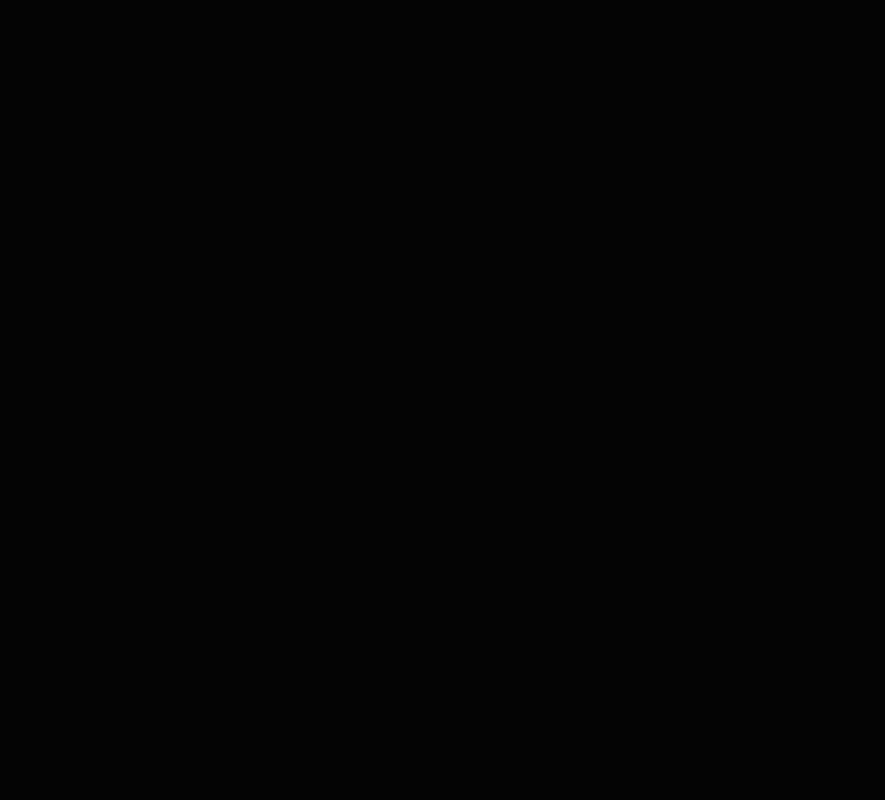
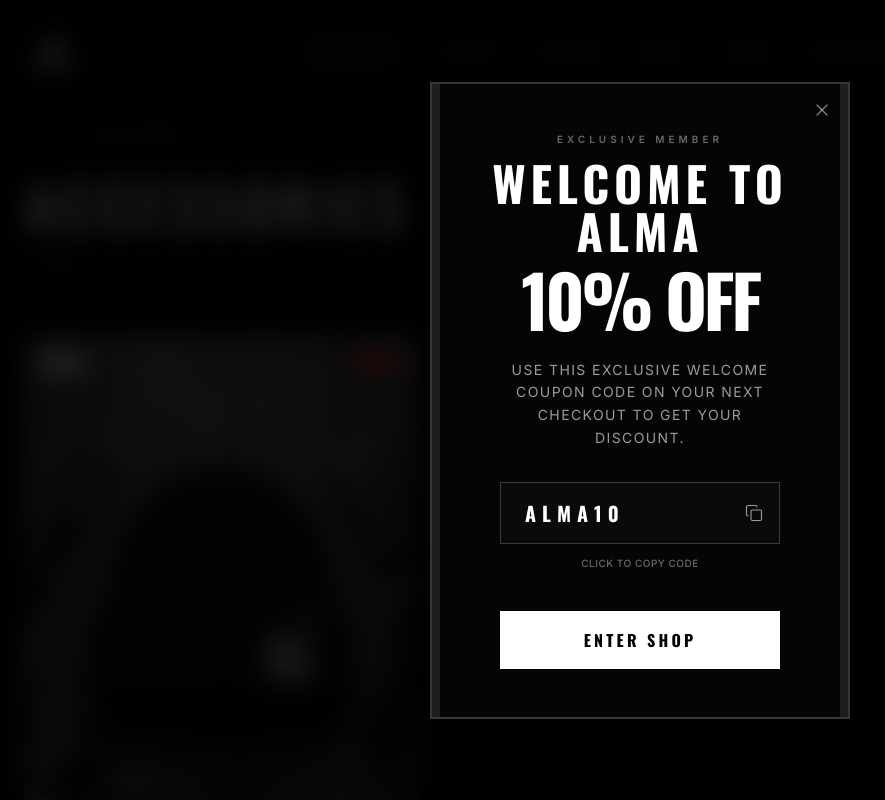
Before and after one commit to Automize-LTDA/almashop, a React (Vite) app: page /store/category/accessories in a window 1280 px wide. Before the commit this address had no page. Shown: the top 800 px of the page, without its empty margins (0-885 px from the left). Built offline with nearby package versions, Linux system fonts and the light colour scheme.

Commit message:
Implement category pages, promotions section, always-on welcome modal, and new beanie accessory product

```diff
--- a/src/App.tsx
+++ b/src/App.tsx
@@ -2,6 +2,7 @@ import { BrowserRouter as Router, Routes, Route } from 'react-router-dom';
 import PrivateAccess from './pages/PrivateAccess';
 import Home from './pages/Home';
 import ProductDetail from './pages/ProductDetail';
+import CategoryPage from './pages/CategoryPage';
 import StoreLayout from './layouts/StoreLayout';
 import { AnimatePresence } from 'framer-motion';
 
@@ -14,6 +15,7 @@ function App() {
           <Route path="/store" element={<StoreLayout />}>
             <Route index element={<Home />} />
             <Route path="product/:id" element={<ProductDetail />} />
+            <Route path="category/:category" element={<CategoryPage />} />
           </Route>
         </Routes>
       </AnimatePresence>
--- a/src/components/Navbar.tsx
+++ b/src/components/Navbar.tsx
@@ -47,11 +47,11 @@ export default function Navbar({ onOpenCart, cartCount }: NavbarProps) {
           {/* Desktop Links */}
           <div className="hidden md:flex items-center space-x-8 text-xs tracking-[0.2em] uppercase font-medium">
             <Link to="/store" className="text-white hover:text-gray-400 transition-colors">{t('nav.new_drop')}</Link>
-            <Link to="/store" className="text-white hover:text-gray-400 transition-colors">{t('nav.shop')}</Link>
-            <Link to="/store" className="text-white/60 hover:text-white transition-colors">{t('nav.tshirts')}</Link>
-            <Link to="/store" className="text-white/60 hover:text-white transition-colors">{t('nav.hoodies')}</Link>
-            <Link to="/store" className="text-white/60 hover:text-white transition-colors">{t('nav.pants')}</Link>
-            <Link to="/store" className="text-white/60 hover:text-white transition-colors">{t('nav.accessories')}</Link>
+            <Link to="/store/category/tshirts" className="text-white/60 hover:text-white transition-colors">{t('nav.tshirts')}</Link>
+            <Link to="/store/category/hoodies" className="text-white/60 hover:text-white transition-colors">{t('nav.hoodies')}</Link>
+            <Link to="/store/category/pants" className="text-white/60 hover:text-white transition-colors">{t('nav.pants')}</Link>
+            <Link to="/store/category/shoes" className="text-white/60 hover:text-white transition-colors">{t('nav.shoes')}</Link>
+            <Link to="/store/category/accessories" className="text-white/60 hover:text-white transition-colors">{t('nav.accessories')}</Link>
           </div>
 
           {/* Icons */}
@@ -102,10 +102,11 @@ export default function Navbar({ onOpenCart, cartCount }: NavbarProps) {
 
             <div className="flex flex-col space-y-6 text-2xl font-display font-medium uppercase tracking-widest">
               <Link to="/store" onClick={() => setMobileMenuOpen(false)}>{t('nav.new_drop')}</Link>
-              <Link to="/store" onClick={() => setMobileMenuOpen(false)}>{t('nav.shop')}</Link>
-              <Link to="/store" className="text-white/60" onClick={() => setMobileMenuOpen(false)}>{t('nav.tshirts')}</Link>
-              <Link to="/store" className="text-white/60" onClick={() => setMobileMenuOpen(false)}>{t('nav.hoodies')}</Link>
-              <Link to="/store" className="text-white/60" onClick={() => setMobileMenuOpen(false)}>{t('nav.pants')}</Link>
+              <Link to="/store/category/tshirts" className="text-white/60" onClick={() => setMobileMenuOpen(false)}>{t('nav.tshirts')}</Link>
+              <Link to="/store/category/hoodies" className="text-white/60" onClick={() => setMobileMenuOpen(false)}>{t('nav.hoodies')}</Link>
+              <Link to="/store/category/pants" className="text-white/60" onClick={() => setMobileMenuOpen(false)}>{t('nav.pants')}</Link>
+              <Link to="/store/category/shoes" className="text-white/60" onClick={() => setMobileMenuOpen(false)}>{t('nav.shoes')}</Link>
+              <Link to="/store/category/accessories" className="text-white/60" onClick={() => setMobileMenuOpen(false)}>{t('nav.accessories')}</Link>
             </div>
           </motion.div>
         )}
--- a/src/components/WelcomeDiscountModal.tsx
+++ b/src/components/WelcomeDiscountModal.tsx
@@ -9,19 +9,14 @@ export default function WelcomeDiscountModal() {
   const [copied, setCopied] = useState(false);
 
   useEffect(() => {
-    // Check if user has already dismissed the modal
-    const isDismissed = localStorage.getItem('alma_welcome_dismissed');
-    if (!isDismissed) {
-      const timer = setTimeout(() => {
-        setIsOpen(true);
-      }, 3000); // Show modal after 3 seconds
-      return () => clearTimeout(timer);
-    }
+    const timer = setTimeout(() => {
+      setIsOpen(true);
+    }, 3000); // Show modal after 3 seconds
+    return () => clearTimeout(timer);
   }, []);
 
   const handleClose = () => {
     setIsOpen(false);
-    localStorage.setItem('alma_welcome_dismissed', 'true');
   };
 
   const handleCopy = () => {
--- a/src/data/products.ts
+++ b/src/data/products.ts
@@ -4,10 +4,10 @@ export interface Product {
   price: number;
   images: string[]; // [0] flat, [1] on model (or alternative view)
   colors: string[];
-  sizes: string[];
   badge?: 'NEW' | 'SOLD OUT';
   description: string;
   category: 'tshirts' | 'hoodies' | 'pants' | 'shoes' | 'accessories';
+  originalPrice?: number;
 }
 
 export const mockProducts: Product[] = [
@@ -20,7 +20,8 @@ export const mockProducts: Product[] = [
     sizes: ['P', 'M', 'G', 'GG'],
     badge: 'NEW',
     description: 'Camiseta oversized premium de alta gramatura (240gsm). Modelagem quadrada e caimento estruturado.',
-    category: 'tshirts'
+    category: 'tshirts',
+    originalPrice: 249.90
   },
   {
     id: '2',
@@ -31,7 +32,8 @@ export const mockProducts: Product[] = [
     sizes: ['P', 'M', 'G', 'GG'],
     badge: 'NEW',
     description: 'Moletom canguru em algodão premium com interior peluciado. Caimento super oversized.',
-    category: 'hoodies'
+    category: 'hoodies',
+    originalPrice: 429.90
   },
   {
     id: '3',
@@ -52,7 +54,8 @@ export const mockProducts: Product[] = [
     sizes: ['38', '40', '42', '44'],
     badge: 'NEW',
     description: 'Calça jeans modelagem wide fit com detalhes destroyed artesanais e lavagem vintage estonada.',
-    category: 'pants'
+    category: 'pants',
+    originalPrice: 589.90
   },
   {
     id: '5',
@@ -74,5 +77,17 @@ export const mockProducts: Product[] = [
     sizes: ['39', '40', '41', '42', '43', '44'],
     description: 'Bota tática militar com zíper rápido de abertura, solado tratorado Vibram e tecido balístico.',
     category: 'shoes'
+  },
+  {
+    id: '7',
+    name: 'TACTICAL RIBBED BEANIE',
+    price: 99.90,
+    images: ['/images/product_beanie.jpg', '/images/hero_streetwear.jpg'],
+    colors: ['#050505'],
+    sizes: ['U'],
+    badge: 'NEW',
+    description: 'Touca beanie canelada em malha pesada com etiqueta bordada de alta densidade.',
+    category: 'accessories',
+    originalPrice: 149.90
   }
 ];
--- a/src/i18n/locales/en/translation.json
+++ b/src/i18n/locales/en/translation.json
@@ -18,7 +18,9 @@
   "home": {
     "latest_drop": "LATEST DROP",
     "shop_all": "SHOP ALL",
-    "all_categories": "ALL"
+    "all_categories": "ALL",
+    "special_offers_badge": "SPECIAL OFFERS",
+    "promotions_title": "PROMOTIONS"
   },
   "welcome": {
     "badge": "EXCLUSIVE MEMBER",
--- a/src/i18n/locales/pt/translation.json
+++ b/src/i18n/locales/pt/translation.json
@@ -18,7 +18,9 @@
   "home": {
     "latest_drop": "ÚLTIMO DROP",
     "shop_all": "VER TUDO",
-    "all_categories": "TUDO"
+    "all_categories": "TUDO",
+    "special_offers_badge": "OFERTAS ESPECIAIS",
+    "promotions_title": "PROMOÇÕES"
   },
   "welcome": {
     "badge": "MEMBRO EXCLUSIVO",
--- /dev/null
+++ b/src/pages/CategoryPage.tsx
@@ -0,0 +1,64 @@
+import { useParams, Link } from 'react-router-dom';
+import { useTranslation } from 'react-i18next';
+import { mockProducts } from '../data/products';
+import { ProductCard } from './Home';
+import { motion } from 'framer-motion';
+
+export default function CategoryPage() {
+  const { category } = useParams<{ category: string }>();
+  const { t } = useTranslation();
+
+  const filteredProducts = mockProducts.filter(
+    (product) => product.category === category
+  );
+
+  const categoryName = category ? t(`nav.${category}`) : '';
+
+  return (
+    <div className="w-full min-h-screen pt-32 pb-24 px-6 max-w-[1400px] mx-auto select-none">
+      {/* Breadcrumbs */}
+      <div className="text-[10px] tracking-[0.3em] text-white/40 uppercase mb-8 flex items-center gap-2">
+        <Link to="/store" className="hover:text-white transition-colors duration-300">
+          {t('nav.shop')}
+        </Link>
+        <span>/</span>
+        <span className="text-white/80">{categoryName}</span>
+      </div>
+
+      {/* Category Header */}
+      <div className="mb-16">
+        <motion.h1
+          initial={{ opacity: 0, y: 20 }}
+          animate={{ opacity: 1, y: 0 }}
+          className="text-4xl md:text-6xl font-display uppercase tracking-widest mb-4"
+        >
+          {categoryName}
+        </motion.h1>
+        <p className="text-xs md:text-sm tracking-widest text-white/50 uppercase">
+          {filteredProducts.length} {filteredProducts.length === 1 ? 'item' : 'itens'}
+        </p>
+      </div>
+
+      {/* Product Grid */}
+      {filteredProducts.length > 0 ? (
+        <div className="grid grid-cols-1 md:grid-cols-2 lg:grid-cols-3 gap-x-6 gap-y-16">
+          {filteredProducts.map((product) => (
+            <ProductCard key={product.id} product={product} />
+          ))}
+        </div>
+      ) : (
+        <div className="w-full text-center py-24 border border-white/10 bg-alma-dark flex flex-col items-center justify-center">
+          <p className="text-sm tracking-widest text-white/40 uppercase mb-6">
+            Nenhum produto cadastrado nesta categoria.
+          </p>
+          <Link
+            to="/store"
+            className="border border-white px-8 py-3 text-xs tracking-widest uppercase font-medium hover:bg-white hover:text-black transition-colors duration-300"
+          >
+            Voltar para a Loja
+          </Link>
+        </div>
+      )}
+    </div>
+  );
+}
--- a/src/pages/Home.tsx
+++ b/src/pages/Home.tsx
@@ -11,6 +11,8 @@ export default function Home() {
   const filteredProducts = selectedCategory === 'all'
     ? mockProducts
     : mockProducts.filter(product => product.category === selectedCategory);
+
+  const promoProducts = mockProducts.filter(product => product.originalPrice !== undefined);
 
   return (
     <div className="w-full">
@@ -52,6 +54,28 @@ export default function Home() {
           </motion.button>
         </div>
       </section>
+
+      {/* Promotions Section */}
+      {promoProducts.length > 0 && (
+        <section className="py-20 px-6 max-w-[1400px] mx-auto border-b border-white/5">
+          <div className="flex justify-between items-end mb-12">
+            <div>
+              <span className="text-[10px] font-bold tracking-[0.4em] text-red-500 uppercase mb-2 block">
+                {t('home.special_offers_badge')}
+              </span>
+              <h2 className="text-3xl md:text-5xl font-display uppercase tracking-widest">
+                {t('home.promotions_title')}
+              </h2>
+            </div>
+          </div>
+
+          <div className="grid grid-cols-1 md:grid-cols-2 lg:grid-cols-3 gap-x-6 gap-y-16">
+            {promoProducts.map((product) => (
+              <ProductCard key={product.id} product={product} />
+            ))}
+          </div>
+        </section>
+      )}
 
       {/* Latest Drop Section */}
       <section className="py-24 px-6 max-w-[1400px] mx-auto">
@@ -99,7 +123,7 @@ export default function Home() {
   );
 }
 
-function ProductCard({ product }: { product: any }) {
+export function ProductCard({ product }: { product: any }) {
   const [isHovered, setIsHovered] = useState(false);
 
   return (
@@ -110,6 +134,11 @@ function ProductCard({ product }: { product: any }) {
       onMouseLeave={() => setIsHovered(false)}
     >
       <div className="relative aspect-[3/4] bg-alma-gray mb-6 overflow-hidden">
+        {product.originalPrice && (
+          <div className="absolute top-4 right-4 z-20 bg-red-600 text-white text-[9px] font-bold uppercase tracking-widest px-2 py-1">
+            OFFER
+          </div>
+        )}
         {product.badge && (
           <div className="absolute top-4 left-4 z-20 bg-white text-black text-[10px] font-bold uppercase tracking-widest px-2 py-1">
             {product.badge}
@@ -146,9 +175,16 @@ function ProductCard({ product }: { product: any }) {
             ))}
           </div>
         </div>
-        <span className="font-display tracking-widest text-sm whitespace-nowrap">
-          R$ {product.price.toFixed(2)}
-        </span>
+        <div className="flex flex-col items-end">
+          {product.originalPrice && (
+            <span className="font-display tracking-widest text-xs text-white/40 line-through mb-1">
+              R$ {product.originalPrice.toFixed(2)}
+            </span>
+          )}
+          <span className="font-display tracking-widest text-sm whitespace-nowrap text-white font-medium">
+            R$ {product.price.toFixed(2)}
+          </span>
+        </div>
       </div>
     </Link>
   );
```
Also changed, not shown: public/images/product_beanie.jpg (added).
